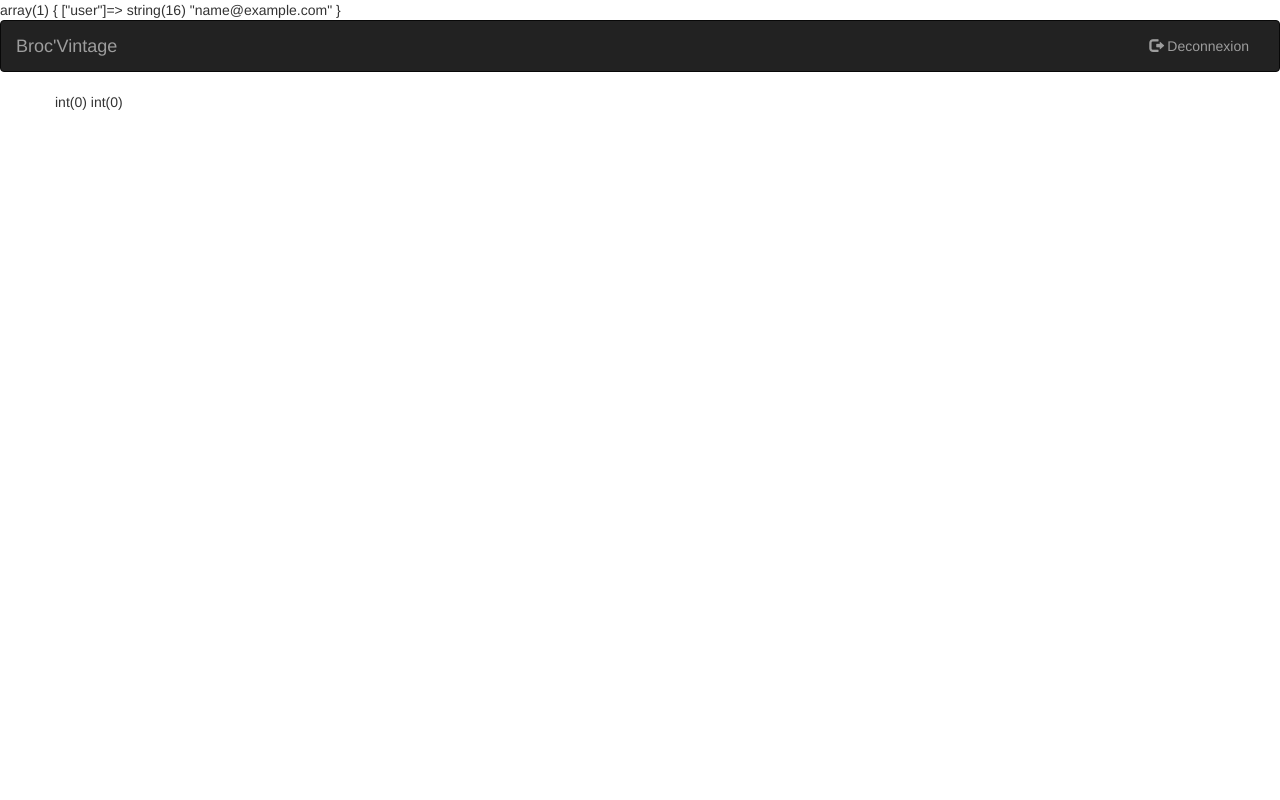
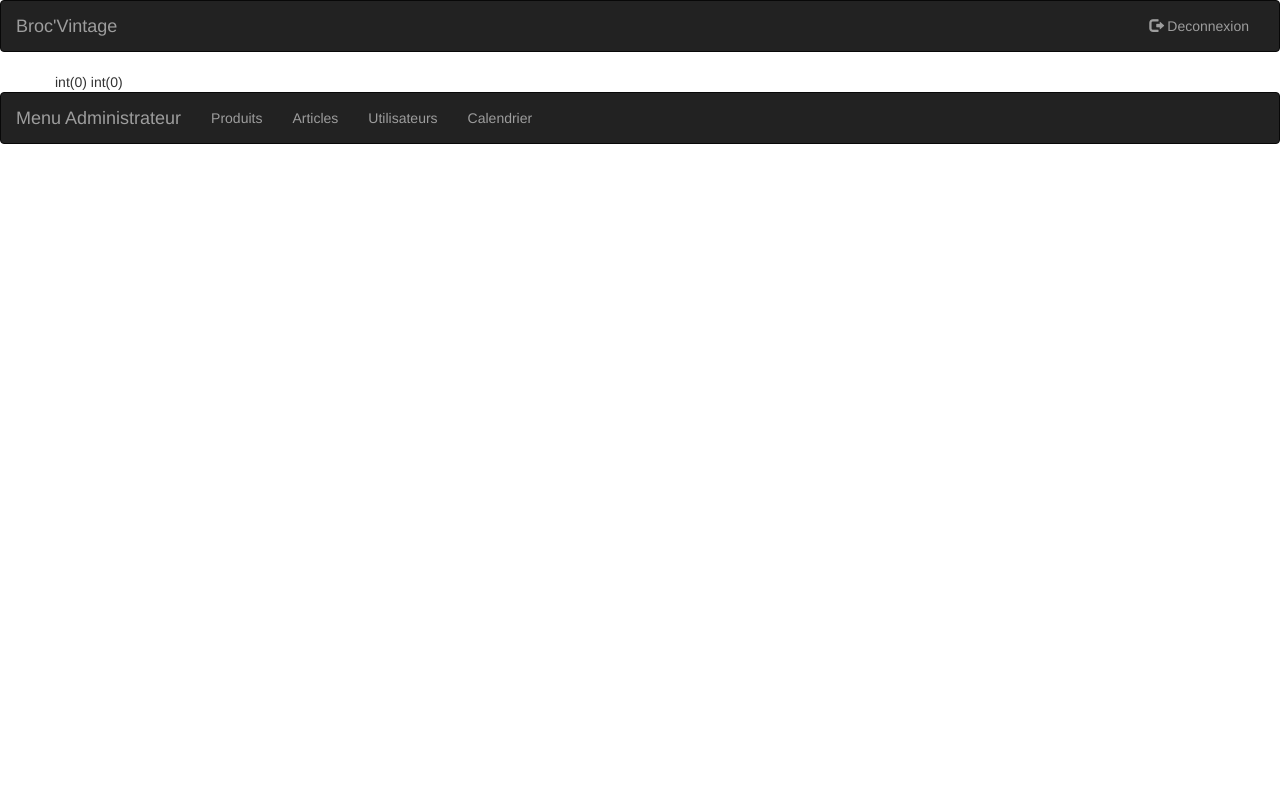
Before and after one commit to GabrielRoqueVicente/BrocVintage2, a PHP site: page /BrocVintage2/ in a window 1280 px wide. Run offline with PHP 8.4, Linux system fonts and the light colour scheme; the visitor is signed in with stand-in values (Sample User, id 1); data that the repository does not hold is empty; some libraries are stand-ins or nearby versions.

Commit message:
redefine links

```diff
--- a/inc/admin/articles.admin.php
+++ b/inc/admin/articles.admin.php
@@ -5,6 +5,12 @@
 require(DOCUMENT_ROOT . 'inc\class\ArticleManager.php');
 require(DOCUMENT_ROOT . 'inc\class\PictureClass.php');
 require(DOCUMENT_ROOT . 'inc\class\PictureManager.php');
+
+//Redirect
+if(!isAdmin())
+{
+    header('location: ../index.php');
+}
 
 //Objects instance
 
--- a/inc/admin/delete.admin.php
+++ b/inc/admin/delete.admin.php
@@ -9,6 +9,12 @@
 require(DOCUMENT_ROOT . 'inc\class\SubTypeManager.php');
 require(DOCUMENT_ROOT . 'inc\class\PictureClass.php');
 require(DOCUMENT_ROOT . 'inc\class\PictureManager.php');
+
+//Redirect
+if(!isAdmin())
+{
+    header('location: ../index.php');
+}
 
 
 //Objects instance
--- a/inc/admin/deleteArticle.admin.php
+++ b/inc/admin/deleteArticle.admin.php
@@ -6,6 +6,11 @@
 require(DOCUMENT_ROOT . 'inc\class\PictureClass.php');
 require(DOCUMENT_ROOT . 'inc\class\PictureManager.php');
 
+//Redirect
+if(!isAdmin())
+{
+    header('location: ../index.php');
+}
 
 //Objects instance
 
--- a/inc/admin/subType.admin.php
+++ b/inc/admin/subType.admin.php
@@ -6,6 +6,11 @@
 require(DOCUMENT_ROOT . 'inc\class\SubTypeClass.php');
 require(DOCUMENT_ROOT . 'inc\class\SubTypeManager.php');
 
+//Redirect
+if(!isAdmin())
+{
+    header('location: ../index.php');
+}
 
 //Objects instance
 
--- a/inc/admin/type.admin.php
+++ b/inc/admin/type.admin.php
@@ -6,6 +6,11 @@
 require(DOCUMENT_ROOT . 'inc\class\SubTypeClass.php');
 require(DOCUMENT_ROOT . 'inc\class\SubTypeManager.php');
 
+//Redirect
+if(!isAdmin())
+{
+    header('location: ../index.php');
+}
 
 //Objects instance
 
--- a/inc/admin/update.admin.php
+++ b/inc/admin/update.admin.php
@@ -9,6 +9,12 @@
 require(DOCUMENT_ROOT . 'inc\class\SubTypeManager.php');
 require(DOCUMENT_ROOT . 'inc\class\PictureClass.php');
 require(DOCUMENT_ROOT . 'inc\class\PictureManager.php');
+
+//Redirect
+if(!isAdmin())
+{
+    header('location: ../index.php');
+}
 
 
 //Objects instance
--- a/inc/admin/updateArticle.admin.php
+++ b/inc/admin/updateArticle.admin.php
@@ -6,6 +6,11 @@
 require(DOCUMENT_ROOT . 'inc\class\PictureClass.php');
 require(DOCUMENT_ROOT . 'inc\class\PictureManager.php');
 
+//Redirect
+if(!isAdmin())
+{
+    header('location: ../index.php');
+}
 
 //Objects instance
 
--- a/inc/body.inc.php
+++ b/inc/body.inc.php
@@ -19,6 +19,25 @@
                include('connection.php');
            }
 
+           // ADMIN PAGES
+
+            if(isAdmin())
+            {
+                if ($_GET['page'] == 'products')
+                {
+                    include('admin/website.admin.php');
+                } elseif ($_GET['page'] == 'articles')
+                {
+                    include('admin/articles.admin.php');
+                } elseif ($_GET['page'] == 'users')
+                {
+                    include('admin/users.admin.php');
+                } elseif ($_GET['page'] == 'calendar')
+                {
+                    include('admin/calendar.admin.php');
+                }
+            }
+
         }else{
             include('news.php');
         }
@@ -30,5 +49,4 @@
 
 
     </div>
-
 </div>
--- a/inc/css/style.css
+++ b/inc/css/style.css
@@ -8,7 +8,7 @@
     border: 1px solid black;
 }
 
-img
+p img
 {
     width: 20vh;
 }
--- a/inc/foot.inc.php
+++ b/inc/foot.inc.php
@@ -1 +1,29 @@
+<?php
+if(isAdmin())
+{ ?>
+    <nav class="navbar navbar-inverse">
+        <div class="container-fluid">
+            <div class="navbar-header">
+                <button type="button" class="navbar-toggle" data-toggle="collapse" data-target="#myNavbar">
+                    <span class="icon-bar"></span>
+                    <span class="icon-bar"></span>
+                    <span class="icon-bar"></span>
+                </button>
+                <a class="navbar-brand" href="#">Menu Administrateur</a>
+            </div>
+            <div class="collapse navbar-collapse" id="myNavbar">
+                <ul class="nav navbar-nav">
+                    <li><a href="?page=products">Produits</a></li>
+                    <li><a href="?page=articles">Articles</a></li>
+                    <li><a href="?page=users">Utilisateurs</a></li>
+                    <li><a href="?page=calendar">Calendrier</a></li>
+                </ul>
+            </div>
+        </div>
+    </nav>
+<?php } ?>
+
+
+
+
 <!--<script language="javascript" src="inc/js/brocVintage.js"></script>-->
--- a/inc/init.inc.php
+++ b/inc/init.inc.php
@@ -24,7 +24,7 @@
 
 function isAdmin()
 {
-    if(isConnected() && $_SESSION['user']['status'] == 'admin' )
+    if(isConnected() && $_SESSION['status'] == 'admin' )
     {
         return TRUE;
     }
--- a/index.php
+++ b/index.php
@@ -14,7 +14,6 @@
 require(DOCUMENT_ROOT . 'inc/class/UserClass.php');
 require(DOCUMENT_ROOT . 'inc/class/UserManager.php');
 
-var_dump($_SESSION);
 include('inc/head.inc.php');
 
 include('inc/body.inc.php');
```
Also changed, not shown: inc/admin/website.admin.php (+9 -13 lines), inc/connection.php (+7 -3 lines).
